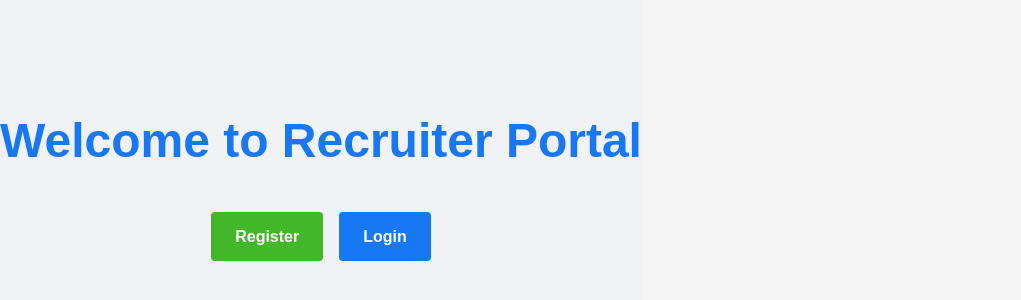
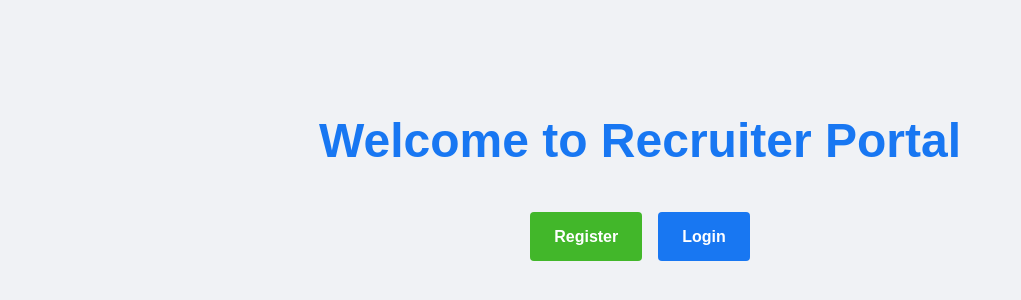
Before and after one commit to ManiCharan-AptitudeGuru/Recruiter-Portal, a React (Create React App) app in the folder Client/: page /welcome in a window 1280 px wide. Shown: the part 234-534 px from the top of the page, without its empty margins (0-1021 px from the left). Built offline with nearby package versions, Linux system fonts and the light colour scheme.

Commit message:
fixed logout issue

```diff
--- a/Client/src/App.js
+++ b/Client/src/App.js
@@ -29,11 +29,15 @@ const AppContainer = styled.div`
 `;
 
 const MainContent = styled.main`
-  margin-left: 270px;
-  width: calc(100% - 270px);
+  width: 100%;
   min-height: 100vh;
   display: flex;
   flex-direction: column;
+`;
+
+const ProtectedMainContent = styled(MainContent)`
+  margin-left: 270px;
+  width: calc(100% - 270px);
 `;
 
 const ContentArea = styled.div`
@@ -41,15 +45,20 @@ const ContentArea = styled.div`
   padding: 80px 20px 20px; // Adjusted top padding to account for fixed header
 `;
 
+const FullWidthContent = styled.div`
+  width: 100%;
+  min-height: 100vh;
+`;
+
 const ProtectedLayout = ({ children }) => {
   return (
     <>
       <Sidebar />
-      <MainContent>
+      <ProtectedMainContent>
         <Header />
         <ContentArea>{children}</ContentArea>
         <Footer />
-      </MainContent>
+      </ProtectedMainContent>
     </>
   );
 };
@@ -64,7 +73,7 @@ function AppContent() {
       <AppContainer>
         <Routes>
           <Route path="/" element={<ProtectedRoute />}>
-            <Route
+          <Route
               path="/"
               element={<ProtectedLayout><Dashboard /></ProtectedLayout>}
             />
@@ -97,12 +106,13 @@ function AppContent() {
               element={<ProtectedLayout><GstManagement /></ProtectedLayout>}
             />
           </Route>
-          <Route path="/welcome" element={<HomePage />} />
-          <Route path="/login" element={<LoginPage />} />
-          <Route path="/register" element={<RegistrationPage />} />
-          <Route path="/verify" element={<VerificationPage />} />
-          <Route path="/verify/:id" element={<VerifyMail />} />
-          <Route path="/admin" element={<AdminDashboardPage />} />
+
+          <Route path="/welcome" element={<FullWidthContent><HomePage /></FullWidthContent>} />
+          <Route path="/login" element={<FullWidthContent><LoginPage /></FullWidthContent>} />
+          <Route path="/register" element={<FullWidthContent><RegistrationPage /></FullWidthContent>} />
+          <Route path="/verify" element={<FullWidthContent><VerificationPage /></FullWidthContent>} />
+          <Route path="/verify/:id" element={<FullWidthContent><VerifyMail /></FullWidthContent>} />
+          <Route path="/admin" element={<FullWidthContent><AdminDashboardPage /></FullWidthContent>} />
         </Routes>
       </AppContainer>
     </GlobalStateProvider>
@@ -118,6 +128,134 @@ function App() {
 }
 
 export default App;
+
+
+
+
+
+
+
+
+// import React from 'react';
+// import { BrowserRouter as Router, Route, Routes, useLocation } from 'react-router-dom';
+// import styled from 'styled-components';
+// import Sidebar from './global/Sidebar/Sidebar';
+// import Header from './global/Header/Header';
+// import Footer from './global/Footer/Footer';
+// import Dashboard from './pages/Dashboard/Dashboard';
+// import JobPostingDashboard from './pages/JobPostingDashboard/JobPostingDashboard';
+// import ApplicationManagement from './pages/ApplicationManagement/ApplicationManagement';
+// import Candidates from './pages/Candidates/Candidates';
+// import RegistrationPage from './pages/RegistrationPage/RegistrationPage';
+// import LoginPage from './pages/LoginPage/LoginPage';
+// import VerificationPage from './pages/VerificationPage/VerificationPage';
+// import VerifyMail from './pages/VerifyEmailPage/VerifyEmailPage';
+// import NotificationSettingsPage from './pages/NotificationSettingsPage/NotificationSettingsPage';
+// import ProtectedRoute from './components/ProtectedRoute/ProtectedRoute';
+// import HomePage from './pages/HomePage/HomePage';
+// import PremiumPlans from './components/PremiumPlans/PremiumPlans';
+// import Invoice from './pages/Invoice/Invoice';
+// import GstManagement from './pages/GstManagement/GstManagement';
+// import { GlobalStateProvider } from './context/GlobalStateContext';
+// import AdminDashboardPage from './pages/AdminDashboard/AdminDashboardPage';
+
+// const AppContainer = styled.div`
+//   font-family: 'Arial', sans-serif;
+//   background-color: #f5f5f5;
+//   min-height: 100vh;
+//   display: flex;
+// `;
+
+// const MainContent = styled.main`
+//   margin-left: 270px;
+//   width: calc(100% - 270px);
+//   min-height: 100vh;
+//   display: flex;
+//   flex-direction: column;
+// `;
+
+// const ContentArea = styled.div`
+//   flex-grow: 1;
+//   padding: 80px 20px 20px; // Adjusted top padding to account for fixed header
+// `;
+
+// const ProtectedLayout = ({ children }) => {
+//   return (
+//     <>
+//       <Sidebar />
+//       <MainContent>
+//         <Header />
+//         <ContentArea>{children}</ContentArea>
+//         <Footer />
+//       </MainContent>
+//     </>
+//   );
+// };
+
+// function AppContent() {
+//   const location = useLocation();
+//   const noLayoutRoutes = ['/login', '/register', '/verify', '/welcome', '/admin'];
+//   const showLayout = !noLayoutRoutes.some(route => location.pathname.startsWith(route));
+
+//   return (
+//     <GlobalStateProvider>
+//       <AppContainer>
+//         <Routes>
+//           <Route path="/" element={<ProtectedRoute />}>
+//             <Route
+//               path="/"
+//               element={<ProtectedLayout><Dashboard /></ProtectedLayout>}
+//             />
+//             <Route
+//               path="/job-postings"
+//               element={<ProtectedLayout><JobPostingDashboard /></ProtectedLayout>}
+//             />
+//             <Route
+//               path="/candidates"
+//               element={<ProtectedLayout><Candidates /></ProtectedLayout>}
+//             />
+//             <Route
+//               path="/settings"
+//               element={<ProtectedLayout><NotificationSettingsPage /></ProtectedLayout>}
+//             />
+//             <Route
+//               path="/job-applications/:postingId"
+//               element={<ProtectedLayout><ApplicationManagement /></ProtectedLayout>}
+//             />
+//             <Route
+//               path="/subscription"
+//               element={<ProtectedLayout><PremiumPlans /></ProtectedLayout>}
+//             />
+//             <Route
+//               path="/invoices"
+//               element={<ProtectedLayout><Invoice /></ProtectedLayout>}
+//             />
+//             <Route
+//               path="/gst-remainder"
+//               element={<ProtectedLayout><GstManagement /></ProtectedLayout>}
+//             />
+//           </Route>
+//           <Route path="/welcome" element={<HomePage />} />
+//           <Route path="/login" element={<LoginPage />} />
+//           <Route path="/register" element={<RegistrationPage />} />
+//           <Route path="/verify" element={<VerificationPage />} />
+//           <Route path="/verify/:id" element={<VerifyMail />} />
+//           <Route path="/admin" element={<AdminDashboardPage />} />
+//         </Routes>
+//       </AppContainer>
+//     </GlobalStateProvider>
+//   );
+// }
+
+// function App() {
+//   return (
+//     <Router>
+//       <AppContent />
+//     </Router>
+//   );
+// }
+
+// export default App;
 
 
 
```
